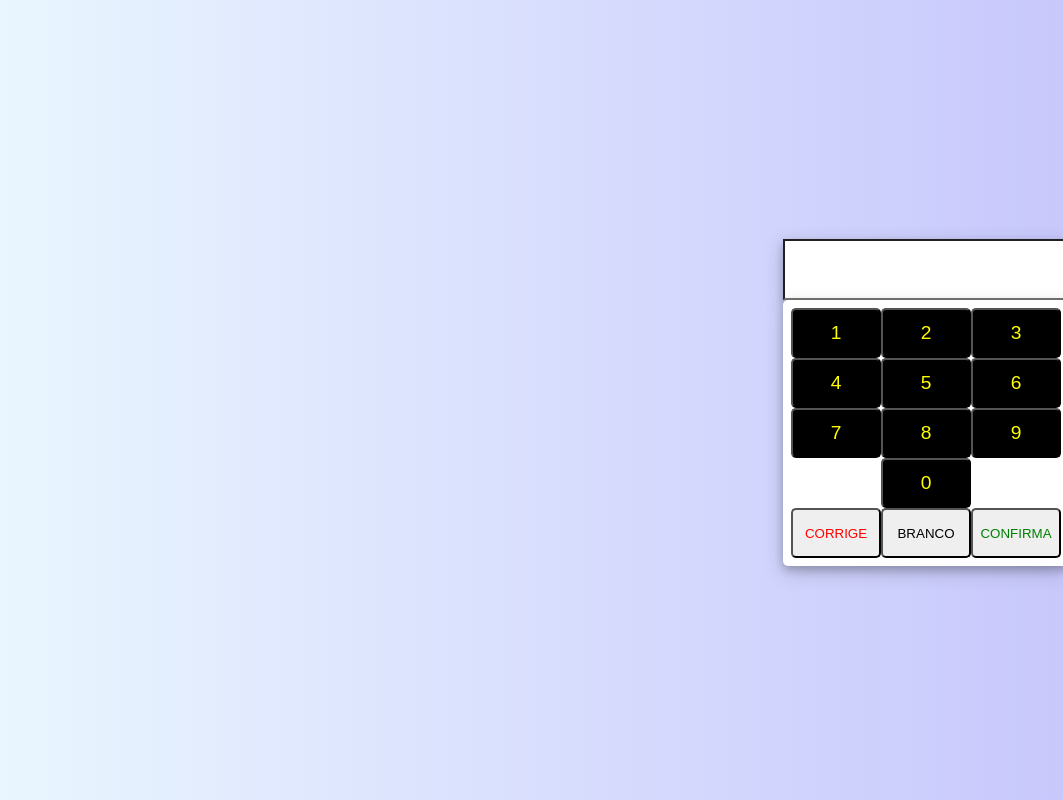
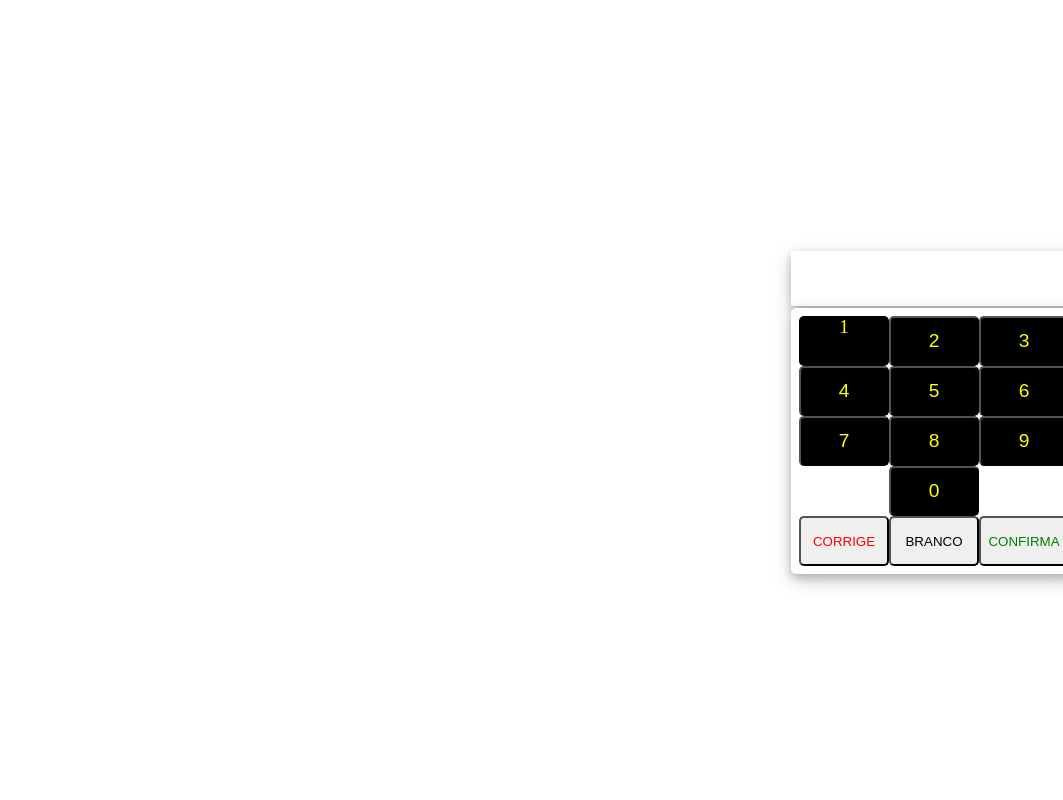
Before and after one commit to gabrielsazevedo/urna-digital, a plain HTML site: page index.html in a window 1280 px wide. Shown: the whole page, without its empty margins (217-1280 px from the left). Drawn offline with Linux system fonts and the light colour scheme.

Commit message:
fix screen div

```diff
--- a/index.html
+++ b/index.html
@@ -21,12 +21,12 @@
 
     </div> -->
 
-    <input type="text" maxlength="2" class="campovisor">
+    <div type="text" maxlength="2" class="campovisor"> </div>
 
     <form name="form1">
 
         <div class="gridcontainer-teclas">
-            <button class="tecla" onclick="teclar('1')">1</button>
+            <div class="tecla" onclick="teclar('1')">1</div>
             <button class="tecla" onclick="teclar('2')">2</button>
             <button class="tecla" onclick="teclar('3')">3</button>
             <button class="tecla" onclick="teclar('4')">4</button>
--- a/style.css
+++ b/style.css
@@ -1,4 +1,4 @@
-body {
+obody {
 
     height: 100%;
     width: 100%;
@@ -30,6 +30,7 @@ body {
     background-color: black;
     color: yellow;
     border-radius: 5px;
+    text-align: center;
 }
 
 .tecla:hover {
@@ -75,10 +76,11 @@ body {
 
 .campovisor {
 
+    background-color: white;
     position: absolute;
-    left: 1000px;
-    top: 239px;
-    width: 278px;
+    left: 1008px;
+    top: 251px;
+    width: 285px;
     height: 55px;
     text-align: center;
     font-size: x-large;
```
